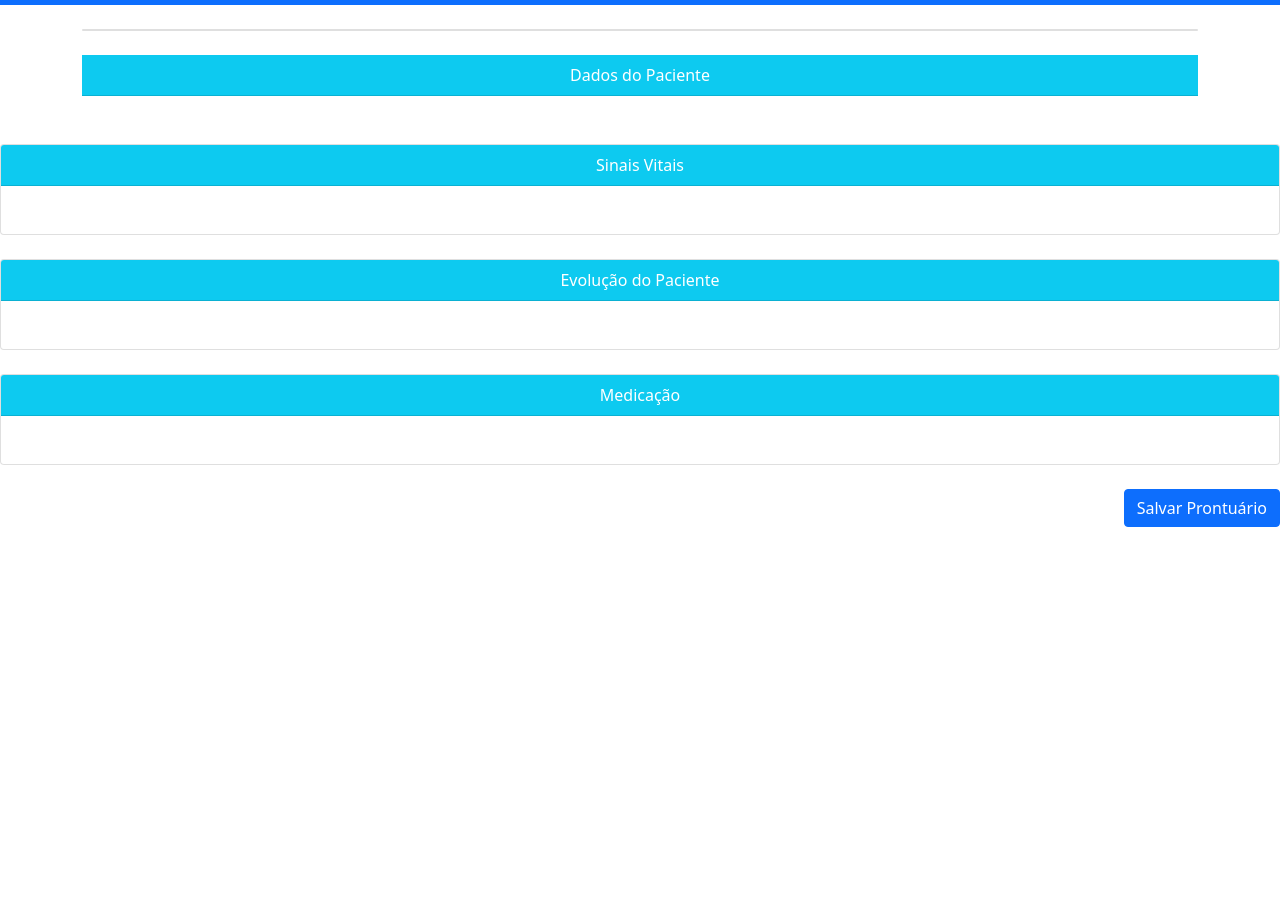
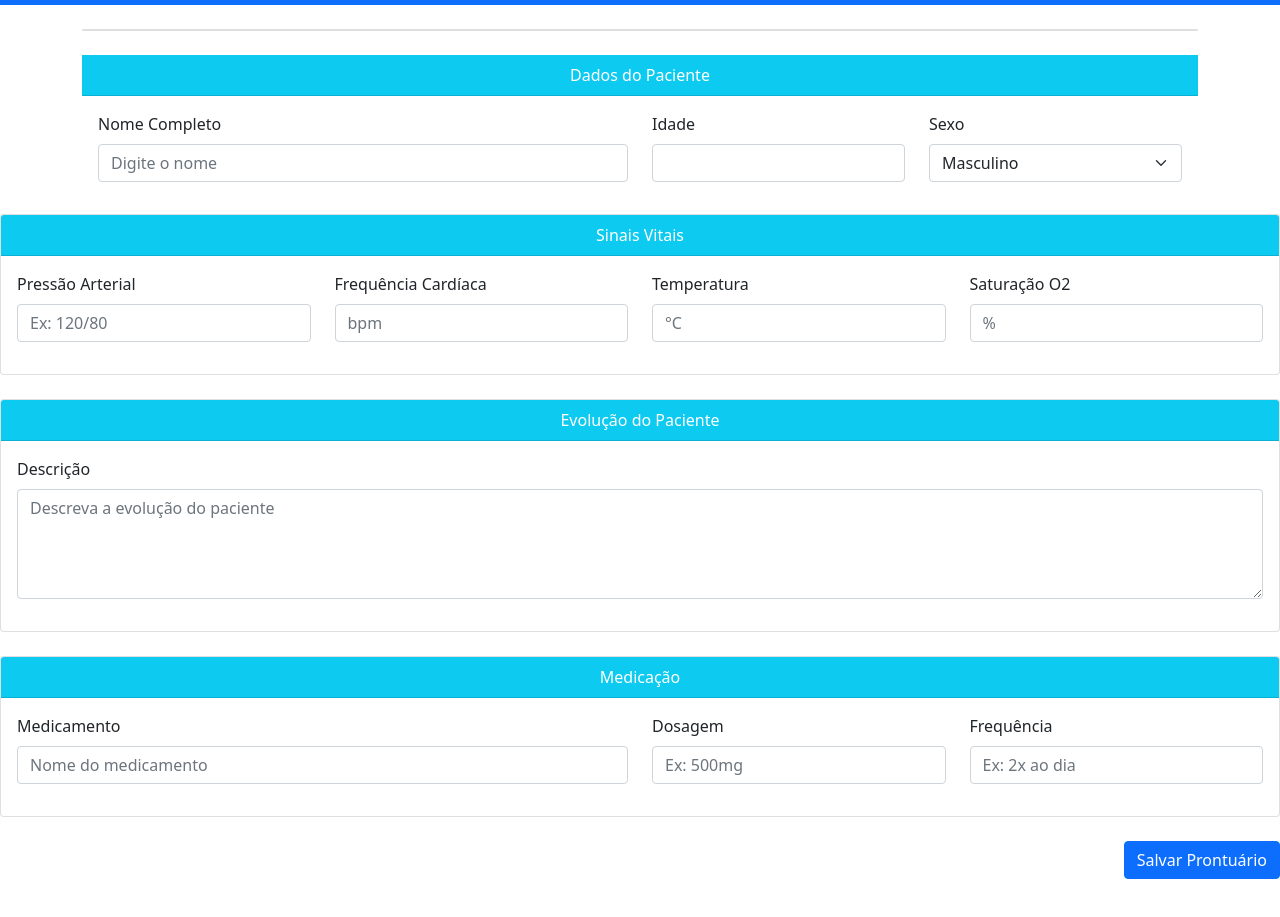
Before and after one commit to leticialima18/Estrutura-Prontu-rio, a plain HTML site: page index.html in a window 1280 px wide. Shown: the part 45-962 px from the top of the page. Before the commit the page ends 800 px from the top, so only its background shows below. Drawn offline with nearby package versions, Linux system fonts and the light colour scheme.

Commit message:
Add patient data input fields in index.html

```diff
--- a/index.html
+++ b/index.html
@@ -26,10 +26,23 @@
              </div>
              <div class="card-body">
                 <div class="row">
-                    <div class="col-md-6 mb-3"></div>
-                    <div class="col-md-3 mb-3"></div>
-                    <div class="col-md-3 mb-3"></div>
-                   </div>
+                    <div class="col-md-6 mb-3">
+                      <label class="form-label">Nome Completo</label>
+                      <input type="text" class="form-control" placeholder="Digite o nome">
+                </div>
+                    <div class="col-md-3 mb-3">
+                      <label class="form-label">Idade</label>
+                      <input type="number" class="form-control">
+                </div>
+                    <div class="col-md-3 mb-3">
+                     <label class="form-label">Sexo</label>
+                     <select class="form-select">
+                        <option>Masculino</option>
+                        <option>Feminino</option>
+                        <option>Outro</option>
+                        </select>
+                    </div>
+                  </div>
                 </div>
              </div>
              <!-- Sinais Vitais -->
@@ -39,10 +52,22 @@
                 </div>
                 <div class="card-body">
                     <div class="row">
-                    <div class="col-md-3 mb-3"></div>
-                    <div class="col-md-3 mb-3"></div>
-                    <div class="col-md-3 mb-3"></div>
-                    <div class="col-md-3 mb-3"></div>
+                    <div class="col-md-3 mb-3">
+                       <label class="form-label">Pressão Arterial</label>
+                       <input type="text" class="form-control" placeholder="Ex: 120/80">
+                    </div>
+                    <div class="col-md-3 mb-3">
+                        <label class="form-label">Frequência Cardíaca</label>
+                        <input type="number" class="form-control" placeholder="bpm">
+                    </div>
+                    <div class="col-md-3 mb-3">
+                        <label class="form-label">Temperatura</label>
+                        <input type="text" class="form-control" placeholder="°C">
+                    </div>
+                    <div class="col-md-3 mb-3">
+                        <label class="form-label">Saturação O2</label>
+                        <input type="text" class="form-control" placeholder="%">
+                    </div>
                 </div>
              </div>
          </div>
@@ -52,7 +77,10 @@
                 Evolução do Paciente
             </div>
             <div class="card-body">
-                <div class="mb-3"></div>
+                <div class="mb-3">
+                 <label class="form-label">Descrição</label>
+                 <textarea class="form-control" rows="4" placeholder="Descreva a evolução do paciente"></textarea>
+              </div>
             </div>
           </div>
           <!-- Medicação -->
@@ -62,9 +90,18 @@
             </div>
             <div class="card-body">
                 <div class="row">
-                    <div class="col-md-6 mb-3"></div>
-                    <div class="col-md-3 mb-3"></div>
-                    <div class="col-md-3 mb-3"></div>
+                    <div class="col-md-6 mb-3">
+                       <label class="form-label">Medicamento</label>
+                       <input type="text" class="form-control" placeholder="Nome do medicamento">
+                    </div>
+                    <div class="col-md-3 mb-3">
+                        <label class="form-label">Dosagem</label>
+                        <input type="text" class="form-control" placeholder="Ex: 500mg">
+                    </div>
+                    <div class="col-md-3 mb-3">
+                        <label class="form-label">Frequência</label>
+                        <input type="text" class="form-control" placeholder="Ex: 2x ao dia">
+                    </div>
                 </div>
             </div>
          </div>
```
